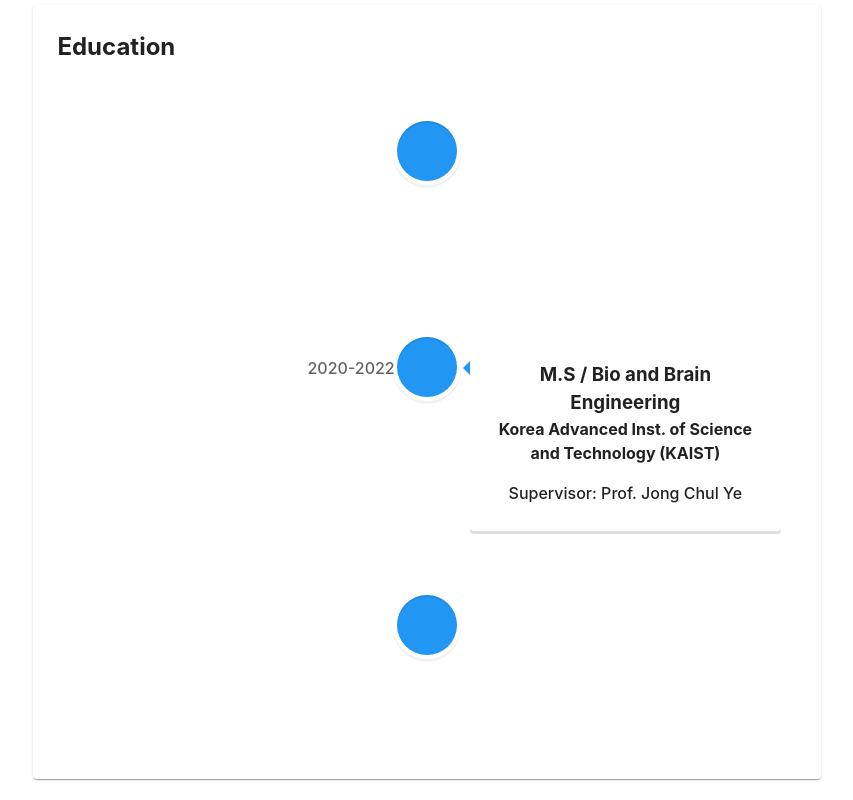
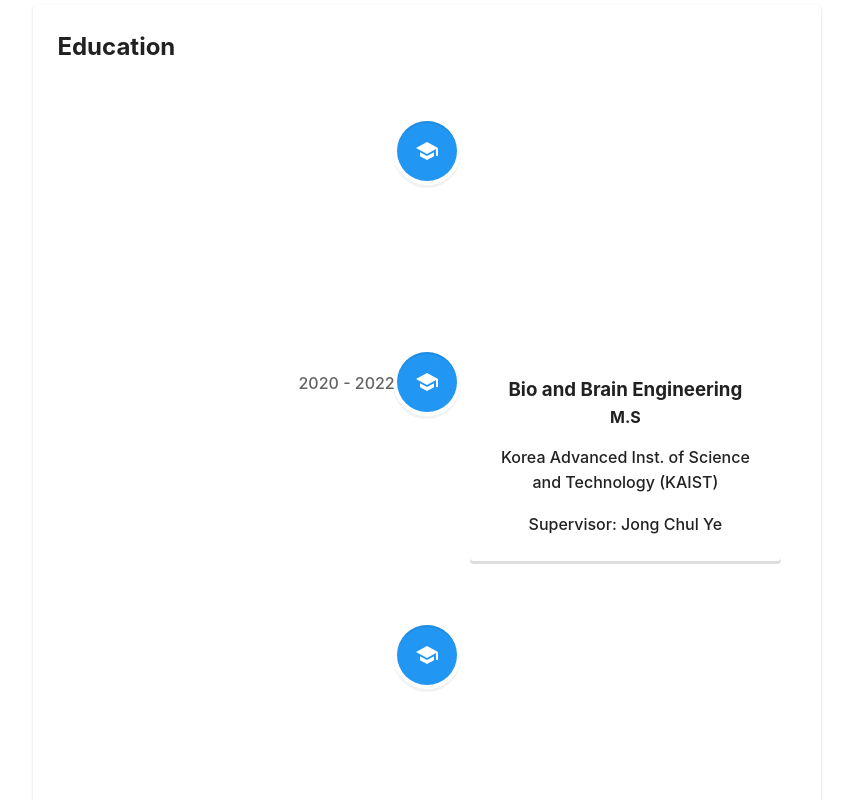
Before and after one commit to jeongsol-kim/jeongsol-kim, a React (Create React App) app: page / in a window 1280 px wide. Shown: the part 780-1580 px from the top of the page, without its empty margins (213-1066 px from the left). Built offline with nearby package versions, Linux system fonts and the light colour scheme.

Commit message:
change timeline design / remaining bugs

```diff
--- a/src/components/education/Education.js
+++ b/src/components/education/Education.js
@@ -2,6 +2,54 @@ import {Card} from "@mui/material"
 import {Component, Fragment} from "react";
 import { VerticalTimeline, VerticalTimelineElement }  from 'react-vertical-timeline-component';
 import 'react-vertical-timeline-component/style.min.css';
+import SchoolIcon from '@mui/icons-material/School';
+
+
+const TimeLine = () => (
+    <VerticalTimeline>
+  <VerticalTimelineElement
+    className="vertical-timeline-element--education"
+    contentStyle={{ background: 'rgb(33, 150, 243)', color: '#fff' }}
+    contentArrowStyle={{ borderRight: '7px solid  rgb(33, 150, 243)' }}
+    date="2022 - present"
+    iconStyle={{ background: 'rgb(33, 150, 243)', color: '#fff' }}
+    icon={<SchoolIcon />}
+  >
+    <h3 className="vertical-timeline-element-title">Bio and Brain Engineering</h3>
+    <h4 className="vertical-timeline-element-subtitle">Ph.D candidate</h4>
+    <p>
+      Korea Advanced Inst. of Science and Technology (KAIST)
+    </p>
+  </VerticalTimelineElement>
+  <VerticalTimelineElement
+    className="vertical-timeline-element--education"
+    date="2020 - 2022"
+    iconStyle={{ background: 'rgb(33, 150, 243)', color: '#fff' }}
+    icon={<SchoolIcon />}
+  >
+    <h3 className="vertical-timeline-element-title">Bio and Brain Engineering</h3>
+    <h4 className="vertical-timeline-element-subtitle">M.S</h4>
+    <p>
+      Korea Advanced Inst. of Science and Technology (KAIST)
+    </p>
+    <p>
+        Supervisor: Jong Chul Ye
+    </p>
+  </VerticalTimelineElement>
+  <VerticalTimelineElement
+    className="vertical-timeline-element--education"
+    date="2015 - 2020"
+    iconStyle={{ background: 'rgb(33, 150, 243)', color: '#fff' }}
+    icon={<SchoolIcon />}
+  >
+    <h3 className="vertical-timeline-element-title">Bio and Brain Engineering</h3>
+    <h4 className="vertical-timeline-element-subtitle">B.S</h4>
+    <p>
+      Korea Advanced Inst. of Science and Technology (KAIST)
+    </p>
+  </VerticalTimelineElement>
+</VerticalTimeline>
+)
 
 const EducationBlock  = () => (
     <section className="section">
@@ -12,50 +60,7 @@ const EducationBlock  = () => (
                         <h2 style={{margin: '1em 1em', textAlign:'left'}}>
                             Education
                         </h2>
-                        <VerticalTimeline>
-                            <VerticalTimelineElement
-                                className="vertical-timeline-element--education"
-                                contentStyle={{background: 'rgb(33, 150, 243)', color: '#fff'}}
-                                contentArrowStyle={{borderRight: '7px solid rgb(33, 150, 243)'}}
-                                date="2015-2020"
-                                iconStyle={{background: 'rgb(33, 150, 243)', color:'#fff'}}
-                                >
-                                <h3 className="vertical-timeline-element-title">
-                                    B.S / Bio and Brain Engineering
-                                </h3>
-                                <h4 className="vertical-timeline-element-subtitle">
-                                    Korea Advanced Inst. of Science and Technology (KAIST)
-                                </h4>
-                            </VerticalTimelineElement>
-                            <VerticalTimelineElement
-                                className="vertical-timeline-element--education"
-                                contentArrowStyle={{borderRight: '7px solid rgb(33, 150, 243)'}}
-                                date="2020-2022"
-                                iconStyle={{background: 'rgb(33, 150, 243)', color:'#fff'}}
-                                >
-                                <h3 className="vertical-timeline-element-title">
-                                    M.S / Bio and Brain Engineering
-                                </h3>
-                                <h4 className="vertical-timeline-element-subtitle">
-                                    Korea Advanced Inst. of Science and Technology (KAIST)
-                                </h4>
-                                <p>Supervisor: Prof. Jong Chul Ye</p>
-                            </VerticalTimelineElement>
-                            <VerticalTimelineElement
-                                className="vertical-timeline-element--education"
-                                contentStyle={{background: 'rgb(33, 150, 243)', color: '#fff'}}
-                                contentArrowStyle={{borderRight: '7px solid rgb(33, 150, 243)'}}
-                                date="2022 - present"
-                                iconStyle={{background: 'rgb(33, 150, 243)', color:'#fff'}}
-                                >
-                                <h3 className="vertical-timeline-element-title">
-                                    Ph.D candidate / Bio and Brain Engineering
-                                </h3>
-                                <h4 className="vertical-timeline-element-subtitle">
-                                    Korea Advanced Inst. of Science and Technology (KAIST)
-                                </h4>
-                            </VerticalTimelineElement>
-                        </VerticalTimeline>
+                        <TimeLine />
                     </Card>
                 </div>
             </div>
```
